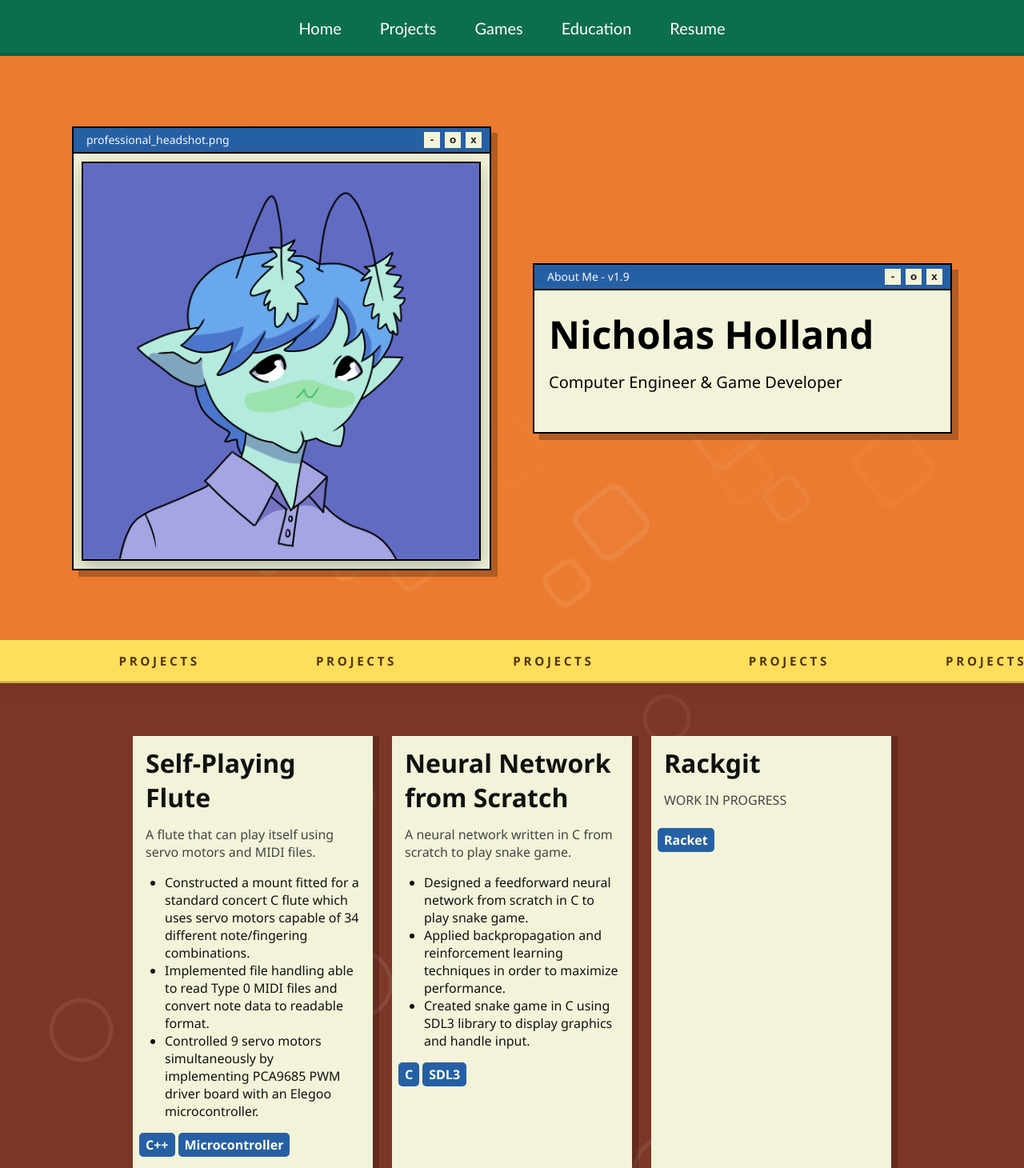
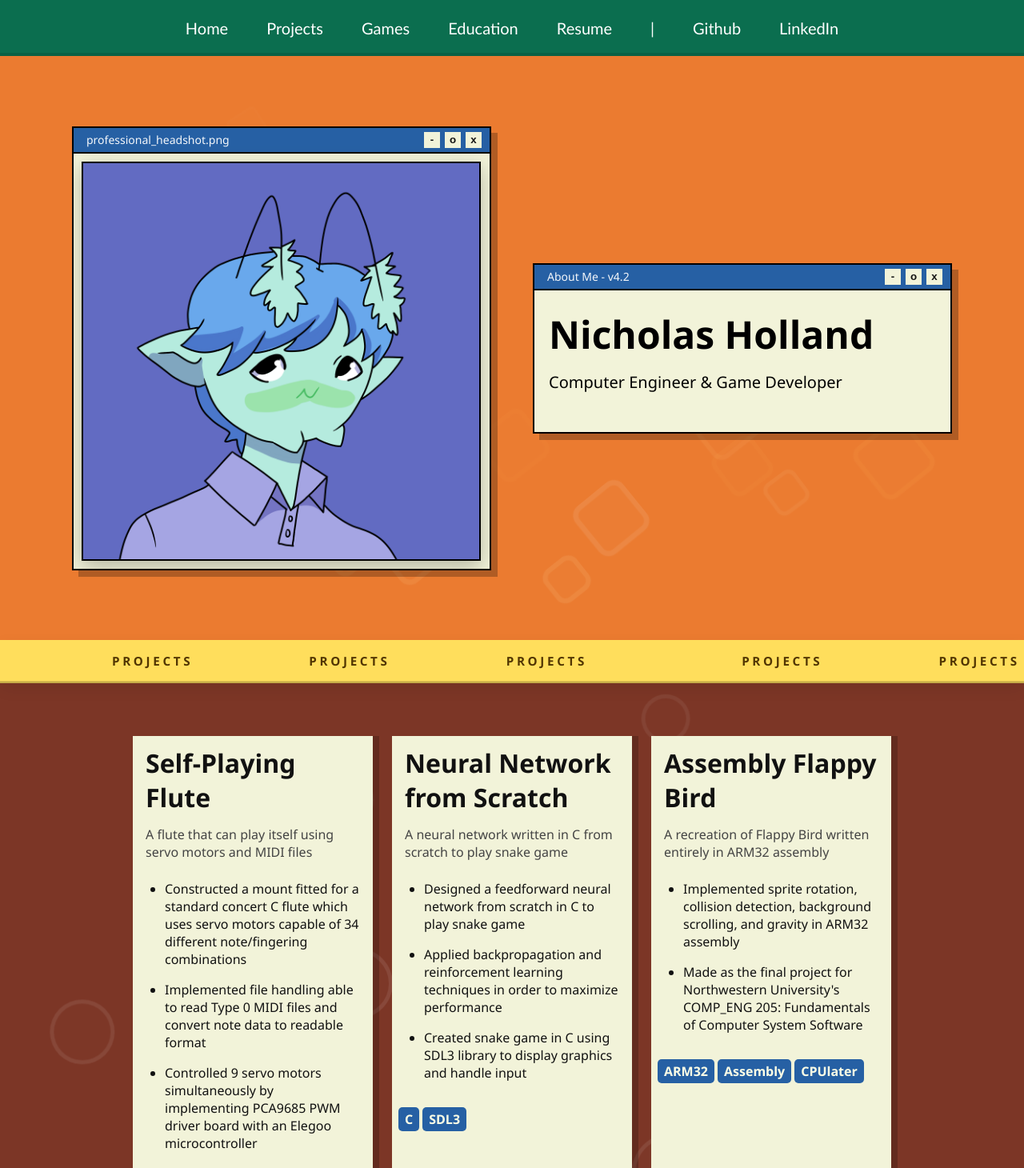
Before and after one commit to nicholas-holland-901/personal-website, a React (Create React App) app: page / in a window 1280 px wide. Shown: the top 1460 px of the page at 80% size. Built offline with nearby package versions, Linux system fonts and the light colour scheme.

Commit message:
added project and updated formatting

```diff
--- a/src/App.js
+++ b/src/App.js
@@ -76,11 +76,11 @@ function App() {
             <div className="cards">
               <article className="card">
                 <h3>Self-Playing Flute</h3>
-                <p>A flute that can play itself using servo motors and MIDI files.</p>
+                <p>A flute that can play itself using servo motors and MIDI files</p>
                 <ul className="card-list">
-                  <li>Constructed a mount fitted for a standard concert C flute which uses servo motors capable of 34 different note/fingering combinations.</li>
-                  <li>Implemented file handling able to read Type 0 MIDI files and convert note data to readable format.</li>
-                  <li>Controlled 9 servo motors simultaneously by implementing PCA9685 PWM driver board with an Elegoo microcontroller.</li>
+                  <li>Constructed a mount fitted for a standard concert C flute which uses servo motors capable of 34 different note/fingering combinations</li>
+                  <li>Implemented file handling able to read Type 0 MIDI files and convert note data to readable format</li>
+                  <li>Controlled 9 servo motors simultaneously by implementing PCA9685 PWM driver board with an Elegoo microcontroller</li>
                 </ul>
                 <div className="tag-holder">
                   <label className="tag" style={{ color: '#FEFFE6', background: '#2660A4' }}>C++</label>
@@ -90,11 +90,11 @@ function App() {
               </article>
               <article className="card">
                 <h3>Neural Network from Scratch</h3>
-                <p>A neural network written in C from scratch to play snake game.</p>
+                <p>A neural network written in C from scratch to play snake game</p>
                 <ul className="card-list">
-                  <li>Designed a feedforward neural network from scratch in C to play snake game.</li>
-                  <li>Applied backpropagation and reinforcement learning techniques in order to maximize performance.</li>
-                  <li>Created snake game in C using SDL3 library to display graphics and handle input.</li>
+                  <li>Designed a feedforward neural network from scratch in C to play snake game</li>
+                  <li>Applied backpropagation and reinforcement learning techniques in order to maximize performance</li>
+                  <li>Created snake game in C using SDL3 library to display graphics and handle input</li>
                 </ul>
                 <div className="tag-holder">
                   <label className="tag" style={{ color: '#FEFFE6', background: '#2660A4' }}>C</label>
@@ -102,13 +102,27 @@ function App() {
                 </div>
                 <a className="btn" href="https://github.com/nicholas-holland-901/snake_game_brain" target="_blank" rel="noopener noreferrer">View Repo</a>
               </article>
-              <article className="card">
+              {/* <article className="card">
                 <h3>Rackgit</h3>
                 <p>WORK IN PROGRESS</p>
                 <div className="tag-holder">
                   <label className="tag" style={{ color: '#FEFFE6', background: '#2660A4' }}>Racket</label>
                 </div>
                 <a className="btn" href="https://github.com/nicholas-holland-901/rackgit" target="_blank" rel="noopener noreferrer">View Repo</a>
+              </article> */}
+              <article className="card">
+                <h3>Assembly Flappy Bird</h3>
+                <p>A recreation of Flappy Bird written entirely in ARM32 assembly</p>
+                <ul className="card-list">
+                  <li>Implemented sprite rotation, collision detection, background scrolling, and gravity in ARM32 assembly</li>
+                  <li>Made as the final project for Northwestern University's COMP_ENG 205: Fundamentals of Computer System Software</li>
+                </ul>
+                <div className="tag-holder">
+                  <label className="tag" style={{ color: '#FEFFE6', background: '#2660A4' }}>ARM32</label>
+                  <label className="tag" style={{ color: '#FEFFE6', background: '#2660A4' }}>Assembly</label>
+                  <label className="tag" style={{ color: '#FEFFE6', background: '#2660A4' }}>CPUlater</label>
+                </div>
+                <a className="btn" href="https://youtu.be/Ai_8R0GnEHE" target="_blank" rel="noopener noreferrer">View Demo</a>
               </article>
             </div>
           </div>
@@ -361,7 +375,7 @@ function StaticWindow({ children }) {
       className="retro-window static"
     >
       <div className="retro-titlebar">
-        <span className="title">About Me - v1.9</span>
+        <span className="title">About Me - v4.2</span>
         <div className="window-controls">
           <button className="win-btn" aria-hidden>-</button>
           <button className="win-btn" aria-hidden>o</button>
--- a/src/components/navbar/Navbar.jsx
+++ b/src/components/navbar/Navbar.jsx
@@ -30,6 +30,9 @@ const Navbar = () => {
                 <a href="#games" onClick={(e) => handleNav(e, 'games')}>Games</a>
                 <a href="#education" onClick={(e) => handleNav(e, 'education')}>Education</a>
                 <a href="#resume" onClick={(e) => handleNav(e, 'resume')}>Resume</a>
+                <p style={{ color: 'white' }}>|</p>
+                <a href="https://github.com/nicholas-holland-901" target="_blank" rel="noopener noreferrer">Github</a>
+                <a href="https://www.linkedin.com/in/nicholas-holland-307984399/" target="_blank" rel="noopener noreferrer">LinkedIn</a>
             </ul>
         </nav>
     );
--- a/src/styling/App.css
+++ b/src/styling/App.css
@@ -568,7 +568,11 @@ main {
 }
 
 .card-list {
-	margin: 0px 16px 8px 0px;
+	margin: -8px 16px 8px 0px;
+}
+
+.card-list li {
+	margin: 16px 0;
 }
 
 .btn {
```
